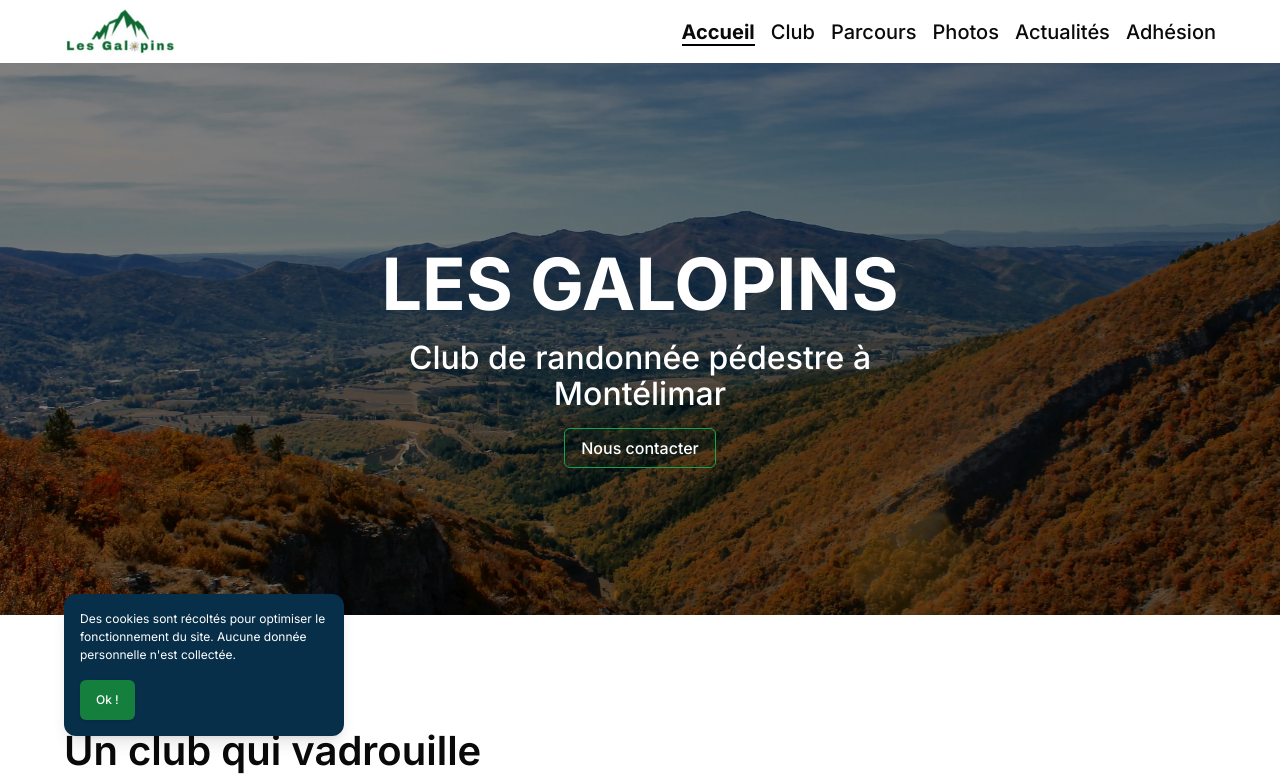
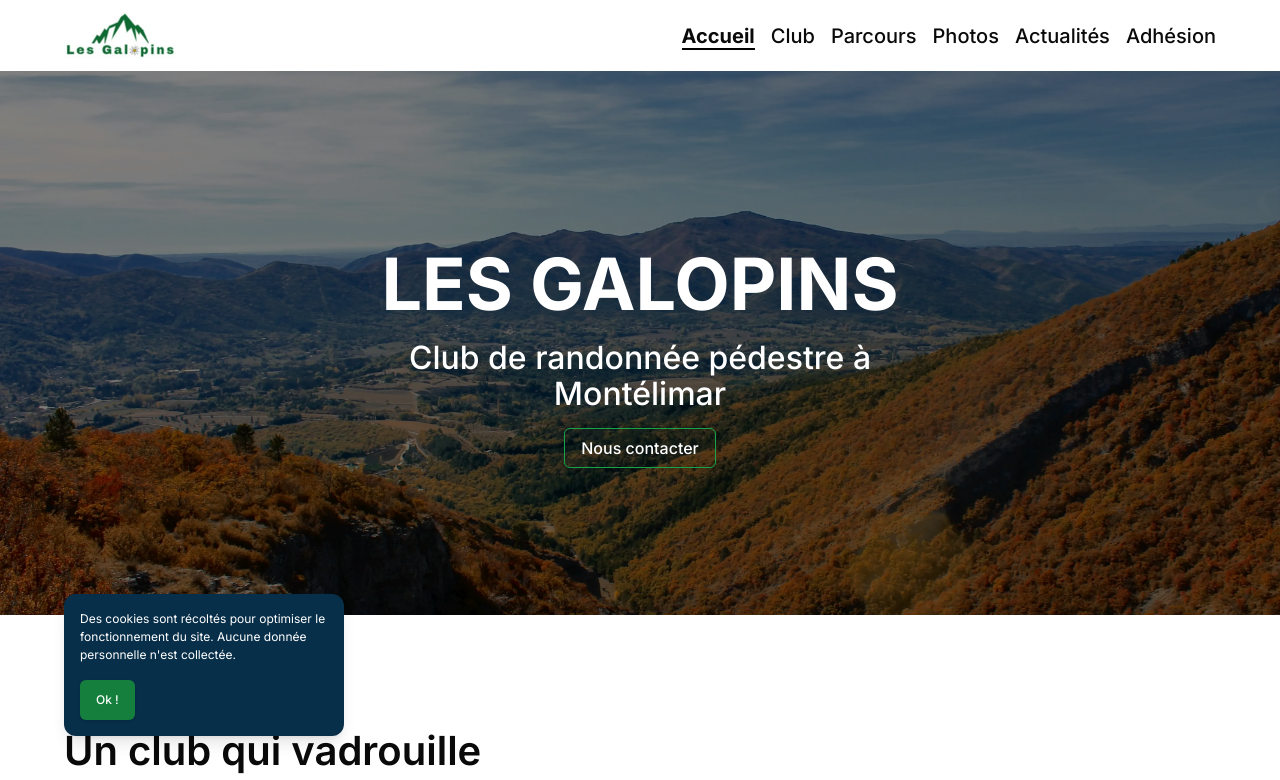
Before and after one commit to SebastienLaurentt/Galopins-Next-V2, a Next.js app: page / in a window 1280 px wide. Shown: the top 780 px of the page. Built offline with nearby package versions, Linux system fonts and the light colour scheme.

Commit message:
increase header padding

```diff
--- a/src/features/layout/Header/Header.tsx
+++ b/src/features/layout/Header/Header.tsx
@@ -12,17 +12,15 @@ export const Header = () => {
   const [isOpen, setIsOpen] = useState(false);
   const pathname = usePathname();
 
-  const headerBgColor = pathname === "/" ? "" : "bg-white";
   const headerPosition = pathname === "/" ? "absolute bg-white" : "";
   const headerVisibility = /^\/(login|account)/.test(pathname) ? "hidden" : "";
 
-
   return (
     <header
-      className={`${headerPosition} ${headerVisibility} z-10 w-full font-medium ${headerBgColor}`}
+      className={`${headerPosition} ${headerVisibility} z-10 w-full font-medium`}
     >
       {/* Logo */}
-      <div className="flex items-center justify-between px-6 py-2 md:px-10 xl:mx-auto xl:max-w-screen-xl xl:px-16 ">
+      <div className="flex items-center justify-between px-6 py-3 md:px-10 xl:mx-auto xl:max-w-screen-xl xl:px-16 ">
         <Link href="/">
           <Image
             src={logo}
```
